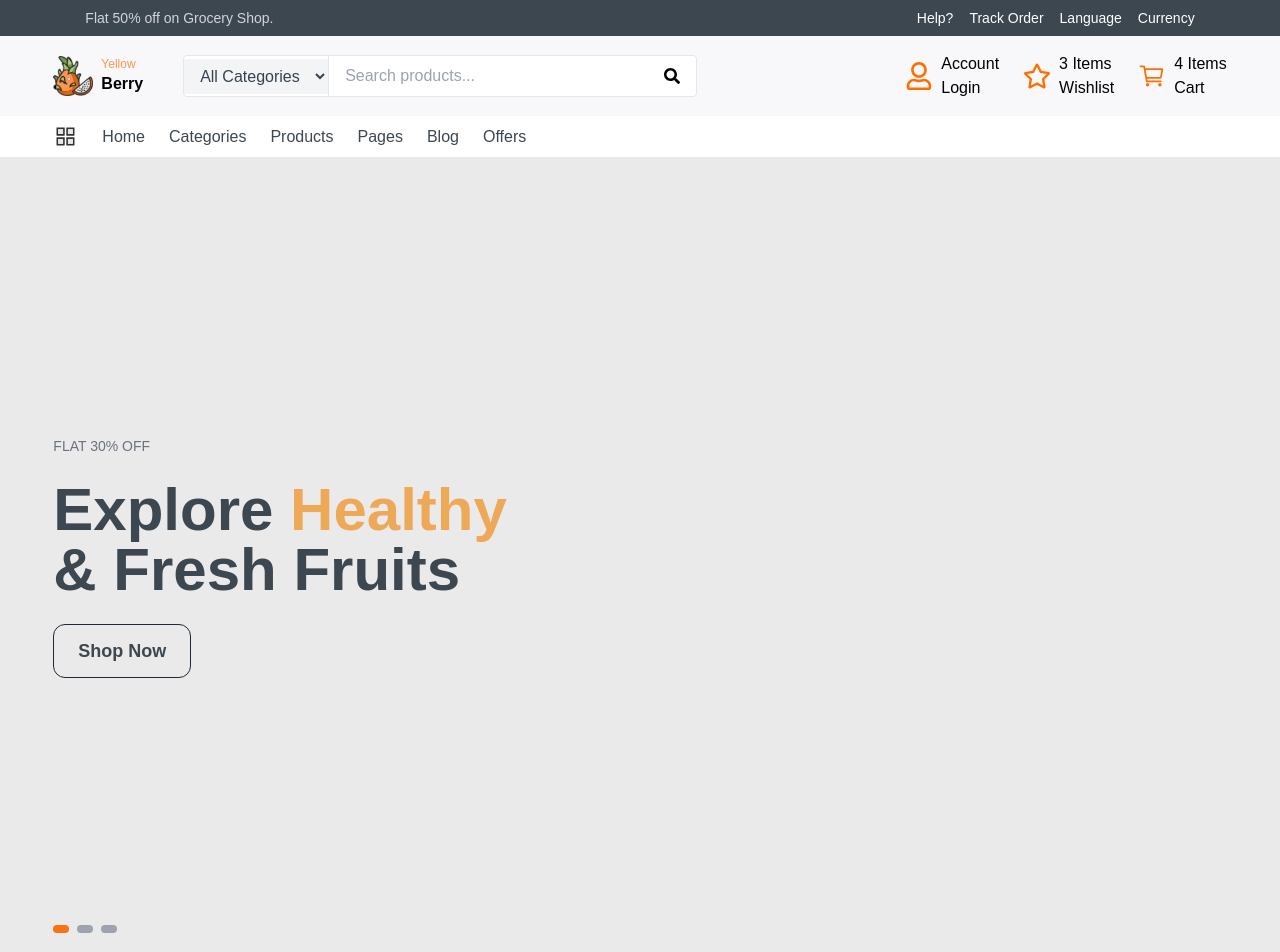
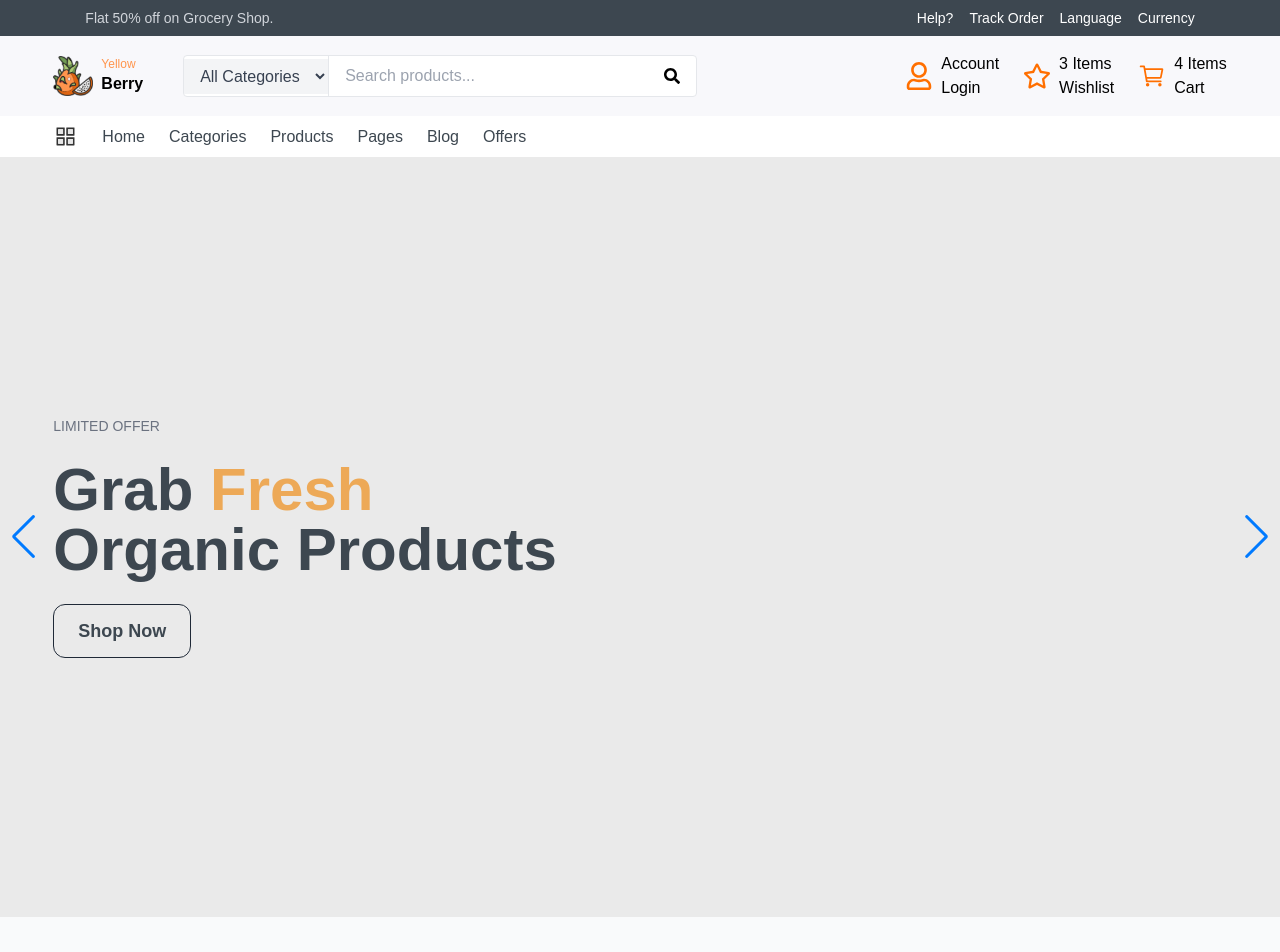
Before and after one commit to mahdihasan333/yelloberry-grocery-shop, a Next.js app: page / in a window 1280 px wide. Shown: the top 952 px of the page. Built offline with nearby package versions, Linux system fonts and the light colour scheme.

Commit message:
update banner and instasection

```diff
--- a/package.json
+++ b/package.json
@@ -9,11 +9,12 @@
     "lint": "next lint"
   },
   "dependencies": {
-    "motion": "^12.4.7",
+    "motion": "^12.4.10",
     "next": "15.1.7",
     "react": "^19.0.0",
     "react-dom": "^19.0.0",
-    "react-icons": "^5.5.0"
+    "react-icons": "^5.5.0",
+    "swiper": "^11.2.5"
   },
   "devDependencies": {
     "@eslint/eslintrc": "^3",
--- a/src/app/components/Banner.jsx
+++ b/src/app/components/Banner.jsx
@@ -1,32 +1,61 @@
 'use client';
 
 import { motion } from 'framer-motion';
+import { Swiper, SwiperSlide } from 'swiper/react';
+import { Navigation, Autoplay } from 'swiper/modules';
+import 'swiper/css';
+import 'swiper/css/navigation';
 
 const Banner = () => {
     return (
-        <section className="relative flex items-center justify-start h-screen bg-[#eaeaea]">
-            <div className='w-11/12 flex justify-start mx-auto text-[#3d4750]'>
+        <section className="relative flex items-center justify-center h-[95vh] bg-[#eaeaea]">
+            <Swiper
+                modules={[Navigation, Autoplay]}
+                spaceBetween={10}
+                slidesPerView={1}
+                navigation
+                loop
+                autoplay={{ delay: 2500, disableOnInteraction: false }}
+                className="w-full h-full"
+            >
+                <SwiperSlide>
+                    <div className="w-11/12 mx-auto flex items-center justify-start h-full text-[#3d4750]">
                         <div className="space-y-6">
                             <p className="text-sm text-gray-500 uppercase">Flat 30% off</p>
                             <motion.h2
                                 initial={{ opacity: 0, y: 20 }}
                                 animate={{ opacity: 1, y: 0 }}
                                 transition={{ duration: 0.8 }}
-                        className="text-4xl leading-normal md:text-6xl font-bold "
+                                className="text-4xl leading-normal md:text-6xl font-bold"
                             >
                                 Explore <span className="text-[#eda957]">Healthy</span> <br /> & Fresh Fruits
                             </motion.h2>
-                    <button className="mt-6 px-6 py-3 text-lg font-semibold  border border-gray-800 rounded-xl hover:bg-gray-800 hover:text-white transition">
+                            <button className="mt-6 px-6 py-3 text-lg font-semibold border border-gray-800 rounded-xl hover:bg-gray-800 hover:text-white transition">
                                 Shop Now
                             </button>
                         </div>
-                {/* Bottom Indicator */}
-                <div className="absolute bottom-6 flex space-x-2">
-                    <span className="w-4 h-2 bg-orange-500 rounded"></span>
-                    <span className="w-4 h-2 bg-gray-400 rounded"></span>
-                    <span className="w-4 h-2 bg-gray-400 rounded"></span>
+                    </div>
+                </SwiperSlide>
+
+                <SwiperSlide>
+                    <div className="w-11/12 mx-auto flex items-center justify-start h-full text-[#3d4750]">
+                        <div className="space-y-6">
+                            <p className="text-sm text-gray-500 uppercase">Limited Offer</p>
+                            <motion.h2
+                                initial={{ opacity: 0, y: 20 }}
+                                animate={{ opacity: 1, y: 0 }}
+                                transition={{ duration: 0.8 }}
+                                className="text-4xl leading-normal md:text-6xl font-bold"
+                            >
+                                Grab <span className="text-[#eda957]">Fresh</span> <br /> Organic Products
+                            </motion.h2>
+                            <button className="mt-6 px-6 py-3 text-lg font-semibold border border-gray-800 rounded-xl hover:bg-gray-800 hover:text-white transition">
+                                Shop Now
+                            </button>
                         </div>
                     </div>
+                </SwiperSlide>
+            </Swiper>
         </section>
     );
 };
--- a/src/app/components/InstaSection.jsx
+++ b/src/app/components/InstaSection.jsx
@@ -4,59 +4,54 @@ import React from "react";
 
 const InstaSection = () => {
   return (
-    <div className="bg-gray-100 flex flex-col items-center">
+    <div className="bg-gray-100 flex flex-col items-center px-4 py-10">
       {/* Top Card Section */}
-      <div className="grid grid-cols-1 sm:grid-cols-2 md:grid-cols-3 lg:grid-cols-4 gap-6">
-        <div className="bg-white rounded-xl shadow-lg overflow-hidden">
-          <div className="h-40 bg-gray-300"></div>
-          <div className="p-4">
-            <p className="text-xs text-gray-500">June 8, 2014 - organic</p>
-            <h3 className="text-sm font-semibold mt-1">
-              Marketing Guide: 5 Steps to Success.
-            </h3>
+      <div className="grid grid-cols-1 sm:grid-cols-2 md:grid-cols-3 lg:grid-cols-4 gap-6 w-11/12 mx-auto">
+        {[
+          {
+            date: "June 8, 2014",
+            title: "Marketing Guide: 5 Steps to Success.",
+          },
+          {
+            date: "May 9, 2023",
+            title: "Best way to solve business deal issue.",
+          },
+          {
+            date: "Jan 1, 2020",
+            title: "Business ideas to grow your business.",
+          },
+          {
+            date: "Feb 1, 2022",
+            title: "31 customer stats know in 2020.",
+          },
+        ].map((item, index) => (
+          <div
+            key={index}
+            className="bg-white rounded-xl shadow-lg overflow-hidden"
+          >
+            <div className="h-40 bg-gray-300"></div>
+            <div className="p-4">
+              <p className="text-xs text-gray-500">{item.date} - organic</p>
+              <h3 className="text-sm font-semibold mt-1">{item.title}</h3>
+            </div>
           </div>
-        </div>
-
-        <div className="bg-white rounded-xl shadow-lg overflow-hidden">
-          <div className="h-40 bg-gray-300"></div>
-          <div className="p-4">
-            <p className="text-xs text-gray-500">May 9, 2023 - organic</p>
-            <h3 className="text-sm font-semibold mt-1">
-              Best way to solve business deal issue.
-            </h3>
-          </div>
-        </div>
-
-        <div className="bg-white rounded-xl shadow-lg overflow-hidden">
-          <div className="h-40 bg-gray-300"></div>
-          <div className="p-4">
-            <p className="text-xs text-gray-500">Jan 1, 2020 - organic</p>
-            <h3 className="text-sm font-semibold mt-1">
-              Business ideas to grow your business.
-            </h3>
-          </div>
-        </div>
-
-        <div className="bg-white rounded-xl shadow-lg overflow-hidden">
-          <div className="h-40 bg-gray-300"></div>
-          <div className="p-4">
-            <p className="text-xs text-gray-500">Feb 1, 2022 - organic</p>
-            <h3 className="text-sm font-semibold mt-1">
-              31 customer stats know in 2020.
-            </h3>
-          </div>
-        </div>
+        ))}
       </div>
 
       {/* Bottom Image Grid with #Insta */}
-      <div className="grid grid-cols-5 gap-4 mt-10">
-        <div className="w-20 h-20 sm:w-24 sm:h-24 bg-gray-300 rounded-lg"></div>
-        <div className="w-20 h-20 sm:w-24 sm:h-24 bg-gray-300 rounded-lg"></div>
-        <div className="w-20 h-20 sm:w-24 sm:h-24 bg-white shadow-lg rounded-lg flex items-center justify-center font-semibold text-gray-600">
-          #Insta
-        </div>
-        <div className="w-20 h-20 sm:w-24 sm:h-24 bg-gray-300 rounded-lg"></div>
-        <div className="w-20 h-20 sm:w-24 sm:h-24 bg-gray-300 rounded-lg"></div>
+      <div className="grid grid-cols-3 sm:grid-cols-5 gap-4 mt-10">
+        {Array(5)
+          .fill("")
+          .map((_, index) => (
+            <div
+              key={index}
+              className={`w-20 h-20 sm:w-24 sm:h-24 rounded-lg flex items-center justify-center font-semibold ${
+                index === 2 ? "bg-white shadow-lg text-gray-600" : "bg-gray-300"
+              }`}
+            >
+              {index === 2 ? "#Insta" : ""}
+            </div>
+          ))}
       </div>
     </div>
   );
```
Also changed, not shown: 1 other file (tests, documents, lock files or other folders). Lines whose indentation alone changed are shown as unchanged.
